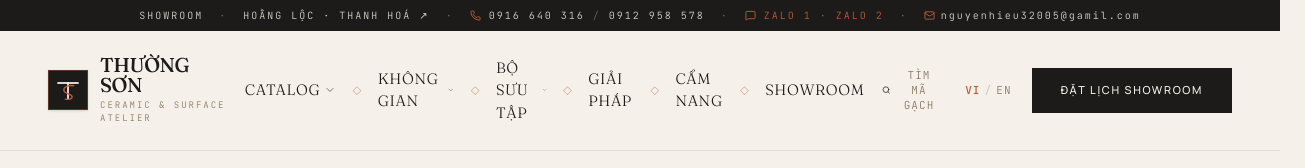
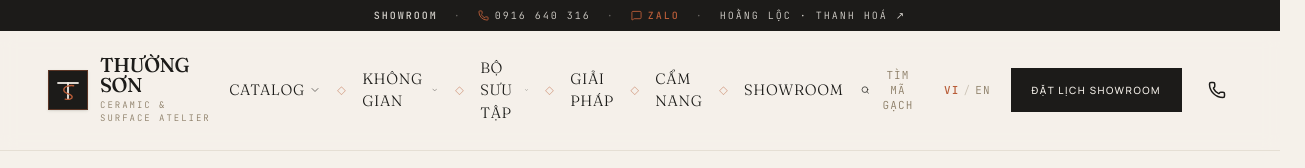
Before and after one commit to CODERPTIT/thuong-son-ceramic, a Next.js app: page / in a window 1280 px wide. Shown: the top 168 px of the page, 1305 px wide, since content can reach past the window. Built offline with nearby package versions, Linux system fonts and the light colour scheme.

Commit message:
fix(responsive): wrap btn in @layer components, refine header and modal frames for all screen sizes

```diff
--- a/src/app/globals.css
+++ b/src/app/globals.css
@@ -57,6 +57,7 @@
 }
 
 /* Buttons */
+@layer components {
   .btn {
     display: inline-flex;
     align-items: center;
@@ -117,6 +118,7 @@
     background-color: #1C1B19;
     color: #F5F1EA;
     border-color: #1C1B19;
+  }
 }
 
 /* Link Line Hover Effect */
--- a/src/components/navigation/Header.tsx
+++ b/src/components/navigation/Header.tsx
@@ -40,57 +40,35 @@ export default function Header() {
   return (
     <>
       {/* Top thin announcement bar with Thường Sơn store info */}
-      <div className="bg-[#1C1B19] text-[#F5F1EA]/85 text-[10px] uppercase font-mono tracking-wider sm:tracking-[0.2em] text-center py-1.5 sm:py-2 px-3 sm:px-4 flex flex-wrap items-center justify-center gap-1.5 sm:gap-4 relative z-50">
-        <span>SHOWROOM</span>
-        <span className="opacity-40">·</span>
-        <a
-          href="https://maps.google.com/?q=Công+ty+TNHH+Thường+Sơn+Hoằng+Lộc+Thanh+Hóa"
-          target="_blank"
-          rel="noopener noreferrer"
-          className="hidden sm:inline hover:text-[#B85C38] transition-colors"
-          title="Mở Google Maps chỉ đường Showroom Hoằng Lộc"
-        >
-          HOẰNG LỘC · THANH HOÁ ↗
-        </a>
-        <span className="hidden sm:inline opacity-40">·</span>
-        <div className="flex items-center gap-1.5 sm:gap-2">
+      <div className="bg-[#1C1B19] text-[#F5F1EA]/85 text-[10px] uppercase font-mono tracking-wider sm:tracking-[0.2em] text-center py-1.5 sm:py-2 px-3 sm:px-4 flex items-center justify-center gap-2 sm:gap-4 relative z-50 overflow-hidden text-ellipsis whitespace-nowrap">
+        <span className="shrink-0 font-medium">SHOWROOM</span>
+        <span className="opacity-40 shrink-0">·</span>
+        <div className="flex items-center gap-1.5 shrink-0">
           <Phone size={11} className="text-[#B85C38]" />
           <a href="tel:0916640316" className="hover:text-[#B85C38] transition-colors">0916 640 316</a>
-          <span className="hidden sm:inline opacity-40">/</span>
-          <a href="tel:0912958578" className="hidden sm:inline hover:text-[#B85C38] transition-colors">0912 958 578</a>
         </div>
-        <span className="opacity-40">·</span>
-        <div className="flex items-center gap-1.5 sm:gap-2">
+        <span className="opacity-40 shrink-0">·</span>
+        <div className="flex items-center gap-1.5 shrink-0">
           <MessageSquare size={11} className="text-[#B85C38]" />
           <a
             href="https://zalo.me/0916640316"
             target="_blank"
             rel="noopener noreferrer"
-            className="text-[#B85C38] hover:text-white transition-colors"
+            className="text-[#B85C38] hover:text-white transition-colors font-medium"
           >
-            Zalo 1
-          </a>
-          <span className="hidden sm:inline opacity-40">·</span>
-          <a
-            href="https://zalo.me/0912958578"
-            target="_blank"
-            rel="noopener noreferrer"
-            className="hidden sm:inline text-[#B85C38] hover:text-white transition-colors"
-          >
-            Zalo 2
+            Zalo
           </a>
         </div>
-        <span className="hidden md:inline opacity-40">·</span>
-        <div className="hidden md:flex items-center gap-1.5">
-          <Mail size={11} className="text-[#B85C38]" />
-          <a
-            href="mailto:nguyenhieu32005@gamil.com"
-            className="text-[#F5F1EA]/85 hover:text-[#B85C38] transition-colors lowercase font-mono text-[10px]"
-            title="Nhấn để gửi email cho Thường Sơn Ceramic"
-          >
-            nguyenhieu32005@gamil.com
-          </a>
-        </div>
+        <span className="hidden md:inline opacity-40 shrink-0">·</span>
+        <a
+          href="https://maps.google.com/?q=Công+ty+TNHH+Thường+Sơn+Hoằng+Lộc+Thanh+Hóa"
+          target="_blank"
+          rel="noopener noreferrer"
+          className="hidden md:inline hover:text-[#B85C38] transition-colors shrink-0"
+          title="Mở Google Maps chỉ đường Showroom Hoằng Lộc"
+        >
+          HOẰNG LỘC · THANH HOÁ ↗
+        </a>
       </div>
 
       {/* Main Sticky Header */}
@@ -101,7 +79,7 @@ export default function Header() {
             : 'bg-[#F5F1EA]/80 backdrop-blur-sm border-b border-[#D5CDBE]/50'
         }`}
       >
-        <div className="max-w-[1440px] mx-auto px-5 lg:px-12 py-4 md:py-5 flex items-center justify-between">
+        <div className="max-w-[1440px] mx-auto px-4 sm:px-6 lg:px-12 py-3.5 sm:py-4 md:py-5 flex items-center justify-between">
           {/* Left: Mobile Burger Button */}
           <div className="flex items-center lg:hidden">
             <button
@@ -184,7 +162,7 @@ export default function Header() {
           </nav>
 
           {/* Right Utility: Search + Lang + CTA */}
-          <div className="flex items-center gap-3 md:gap-5">
+          <div className="flex items-center gap-2 sm:gap-3 md:gap-5">
             {/* Search Trigger */}
             <button
               onClick={() => setSearchModalOpen(true)}
@@ -207,7 +185,7 @@ export default function Header() {
             {/* Consultation CTA */}
             <Link
               href="/showroom"
-              className="btn btn-ink text-[10px] px-3.5 md:px-5 py-2 hidden sm:inline-flex"
+              className="btn btn-ink text-[10px] px-3.5 md:px-5 py-2 hidden md:inline-flex"
             >
               Đặt lịch Showroom
             </Link>
@@ -216,7 +194,7 @@ export default function Header() {
             <a
               href="tel:0916640316"
               aria-label="Gọi hotline"
-              className="sm:hidden p-1.5 text-[#1C1B19] hover:text-[#B85C38]"
+              className="p-1.5 text-[#1C1B19] hover:text-[#B85C38]"
             >
               <Phone size={18} />
             </a>
--- a/src/components/product/ProductQRModal.tsx
+++ b/src/components/product/ProductQRModal.tsx
@@ -282,14 +282,14 @@ export default function ProductQRModal({ product, onClose }: ProductQRModalProps
     <div
       role="dialog"
       aria-modal="true"
-      className="fixed inset-0 z-50 bg-[#1C1B19]/85 backdrop-blur-sm flex items-center justify-center p-4"
+      className="fixed inset-0 z-50 bg-[#1C1B19]/85 backdrop-blur-sm flex items-center justify-center p-3 sm:p-4"
       onClick={(e) => { if (e.target === e.currentTarget) onClose(); }}
     >
-      <div className="bg-white w-full max-w-sm shadow-2xl border border-[#D5CDBE] overflow-hidden animate-in fade-in zoom-in-95 duration-200">
+      <div className="bg-white w-full max-w-[360px] sm:max-w-sm shadow-2xl border border-[#D5CDBE] overflow-hidden animate-in fade-in zoom-in-95 duration-200">
         {/* Top accent line */}
         <div className="h-1 bg-[#B85C38]" />
 
-        <div className="p-6">
+        <div className="p-4 sm:p-6">
           {/* Header */}
           <div className="flex items-center justify-between mb-4">
             <div className="flex items-center gap-2">
```
Lines whose indentation alone changed are shown as unchanged.
